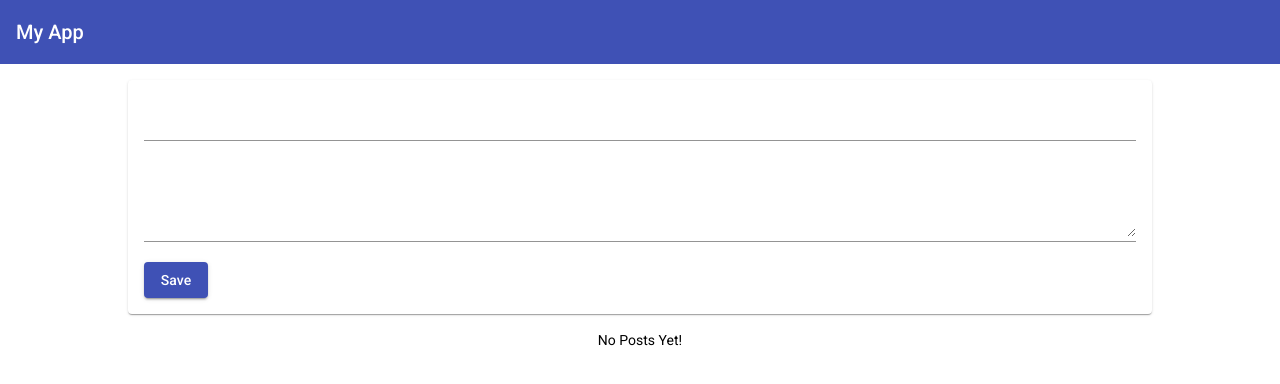
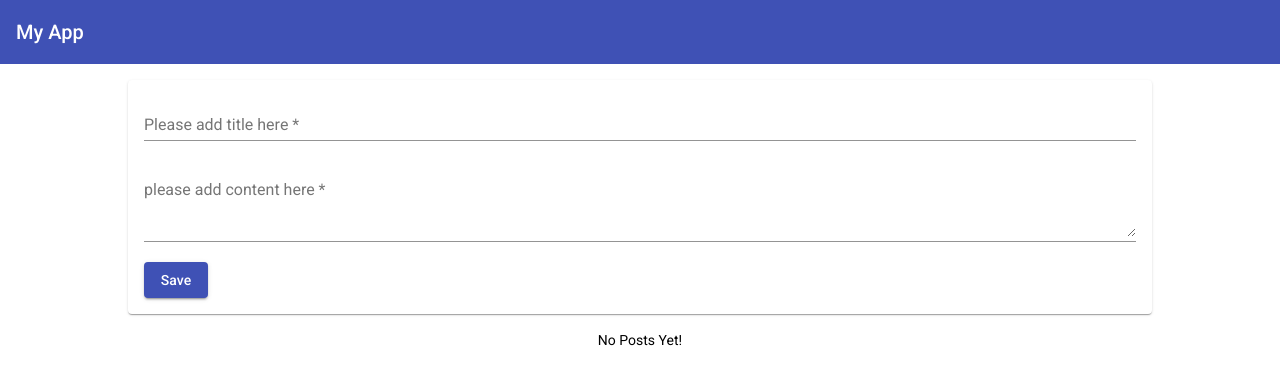
Before and after one commit to Sarfarazsajjad/MEAN-Workshop-Angular, an Angular app: page / in a window 1280 px wide. Shown: the top 384 px of the page. Built offline with nearby package versions, Linux system fonts and the light colour scheme.

Commit message:
imporving form adding edit and delete buttons in angular material expansion panel action row, and adding placeholders on input fields

```diff
--- a/src/app/posts/post-create/post-create.component.html
+++ b/src/app/posts/post-create/post-create.component.html
@@ -1,13 +1,13 @@
 <mat-card>
   <form (submit)="onSavePost(postForm)" #postForm="ngForm">
     <mat-form-field>
-      <input matInput name="title" ngModel required #title="ngModel">
+      <input matInput name="title" ngModel required #title="ngModel" placeholder="Please add title here">
       <mat-error *ngIf="title.invalid">
         Title is <strong>required</strong>
       </mat-error>
     </mat-form-field>
     <mat-form-field>
-      <textarea matInput rows="3" name="content" ngModel required #content="ngModel"></textarea>
+      <textarea matInput rows="3" name="content" ngModel required #content="ngModel" placeholder="please add content here"></textarea>
       <mat-error *ngIf="content.invalid">
         Content is <strong>required</strong>
       </mat-error>
--- a/src/app/posts/post-create/post-create.component.ts
+++ b/src/app/posts/post-create/post-create.component.ts
@@ -18,6 +18,7 @@
     }
 
     this.postsService.addPost(form.value.title, form.value.content);
+    form.resetForm();
 
   }
 }
--- a/src/app/posts/post-list/post-list.component.html
+++ b/src/app/posts/post-list/post-list.component.html
@@ -5,6 +5,10 @@
       <!-- <mat-panel-description>{{post.postDescription}}</mat-panel-description> -->
     </mat-expansion-panel-header>
     <p>{{post.content}}</p>
+    <mat-action-row>
+      <button mat-button color="primary">EDIT</button>
+      <button mat-button color="warn">DELETE</button>
+    </mat-action-row>
   </mat-expansion-panel>
 </mat-accordion>
 
```
